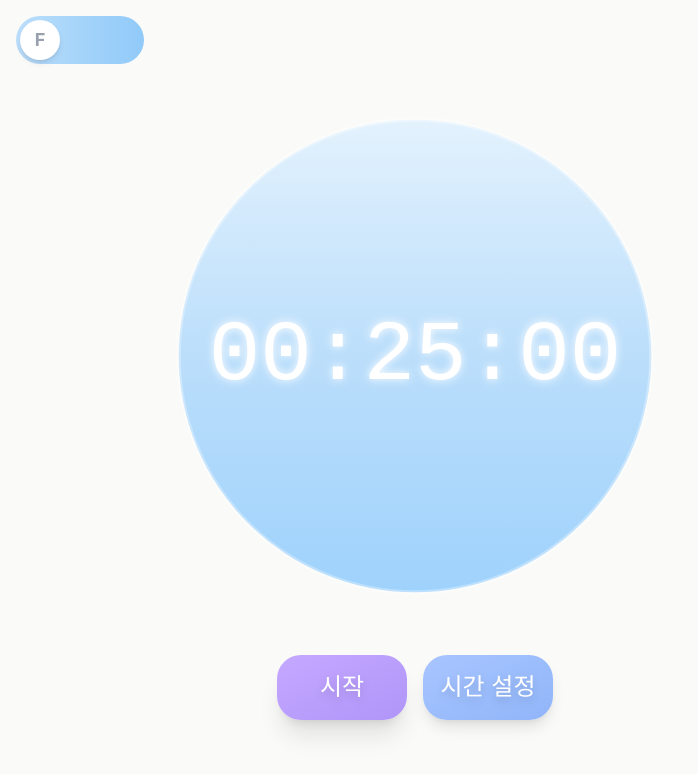
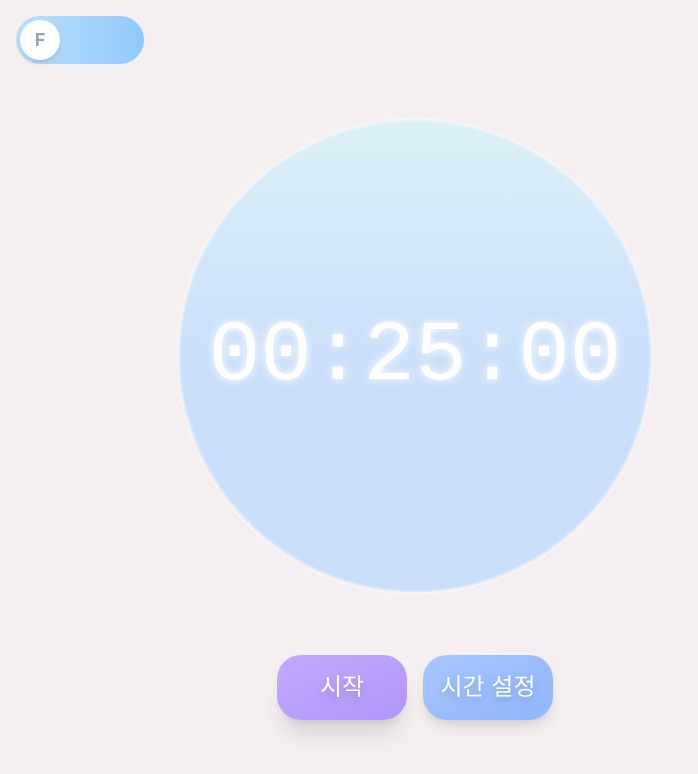
Before and after one commit to OMORI-Aubrey/FocusFlow, a React (Vite) app: page / in a window 1280 px wide. Shown: the top 774 px of the page, without its empty margins (0-698 px from the left). Built offline with nearby package versions, Linux system fonts and the light colour scheme; the HTML template or start-up script is replaced by a standard one.

Commit message:
chore: 타이머 및 배경 색 변경

```diff
--- a/src/components/Timer/Timer.jsx
+++ b/src/components/Timer/Timer.jsx
@@ -245,15 +245,15 @@ export default function Timer({ isFocusMode, setIsFocusMode, hours, minutes, sec
             <defs>
               {/* 타이머 진행률을 채우는 그라데이션 색상 */}
               <linearGradient id="fillGradient" x1="0%" y1="100%" x2="0%" y2="0%">
-              <stop offset="0%" stopColor="#dcc8fe" />
-              <stop offset="50%" stopColor="#dcc7fc" />
-              <stop offset="100%" stopColor="#d7c8fa" />
+              <stop offset="0%" stopColor="#F0C5EE" />
+              <stop offset="50%" stopColor="#F0C5EE" />
+              <stop offset="100%" stopColor="#F3E0EE" />
               </linearGradient>
               {/* 타이머 배경 그라데이션 색상 */}
               <linearGradient id="gradientBg" x1="0%" y1="0%" x2="0%" y2="100%">
-                <stop offset="0%" stopColor="#E3F2FD" />
-                <stop offset="50%" stopColor="#BBDEFB" />
-                <stop offset="100%" stopColor="#9fd2fc" />
+              <stop offset="0%" stopColor="#DCF0F7" />
+              <stop offset="50%" stopColor="#CADFFA" />
+              <stop offset="100%" stopColor="#CADFFA" />
               </linearGradient>
               <filter id="softGlow">
                 <feGaussianBlur stdDeviation="2" result="coloredBlur" />
--- a/src/index.css
+++ b/src/index.css
@@ -7,7 +7,7 @@ body {
     sans-serif;
   -webkit-font-smoothing: antialiased;
   -moz-osx-font-smoothing: grayscale;
-  background-color: #FAFAF8;
+  background-color: #F5EFEF;
   color: #e0e0e0;
 }
 
```
